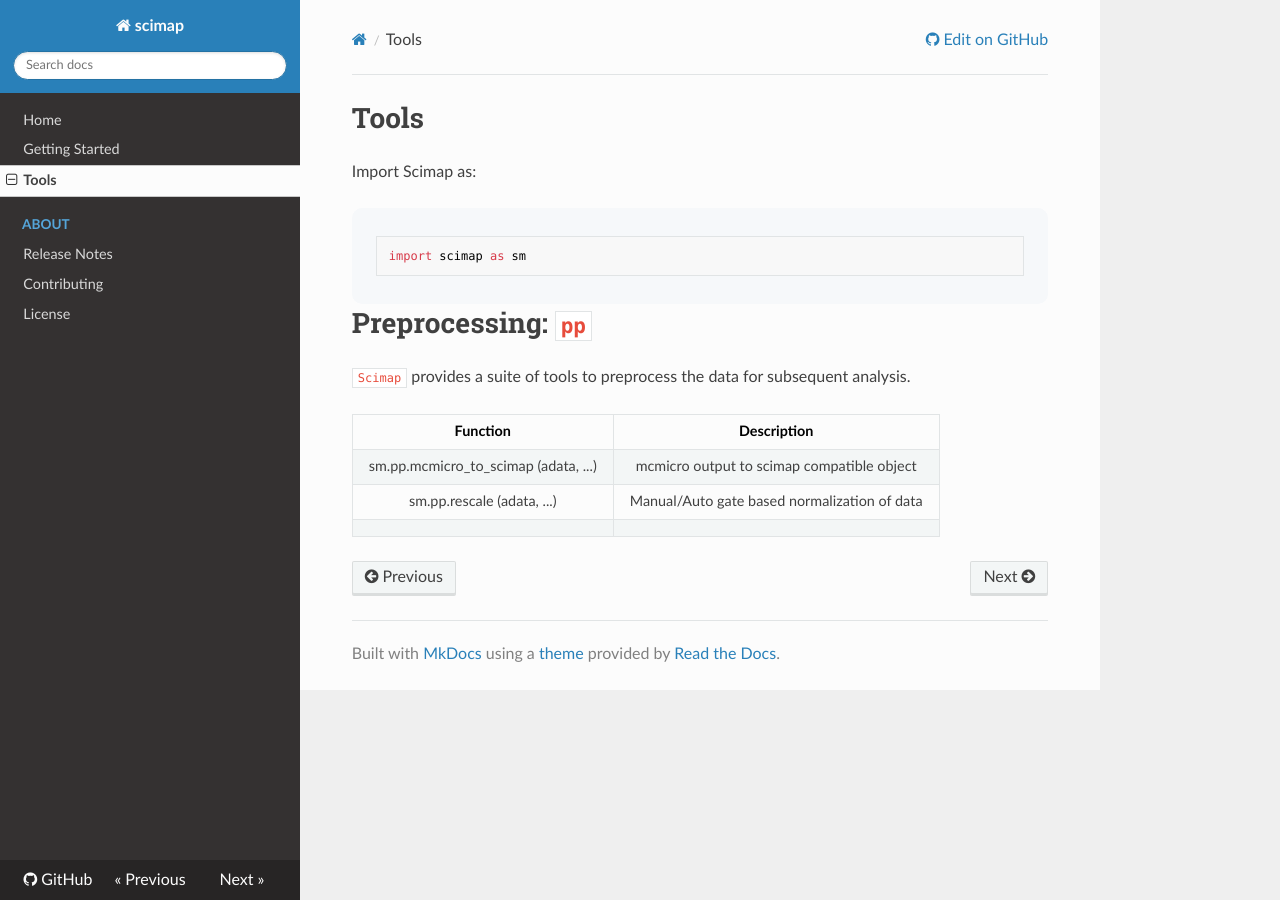
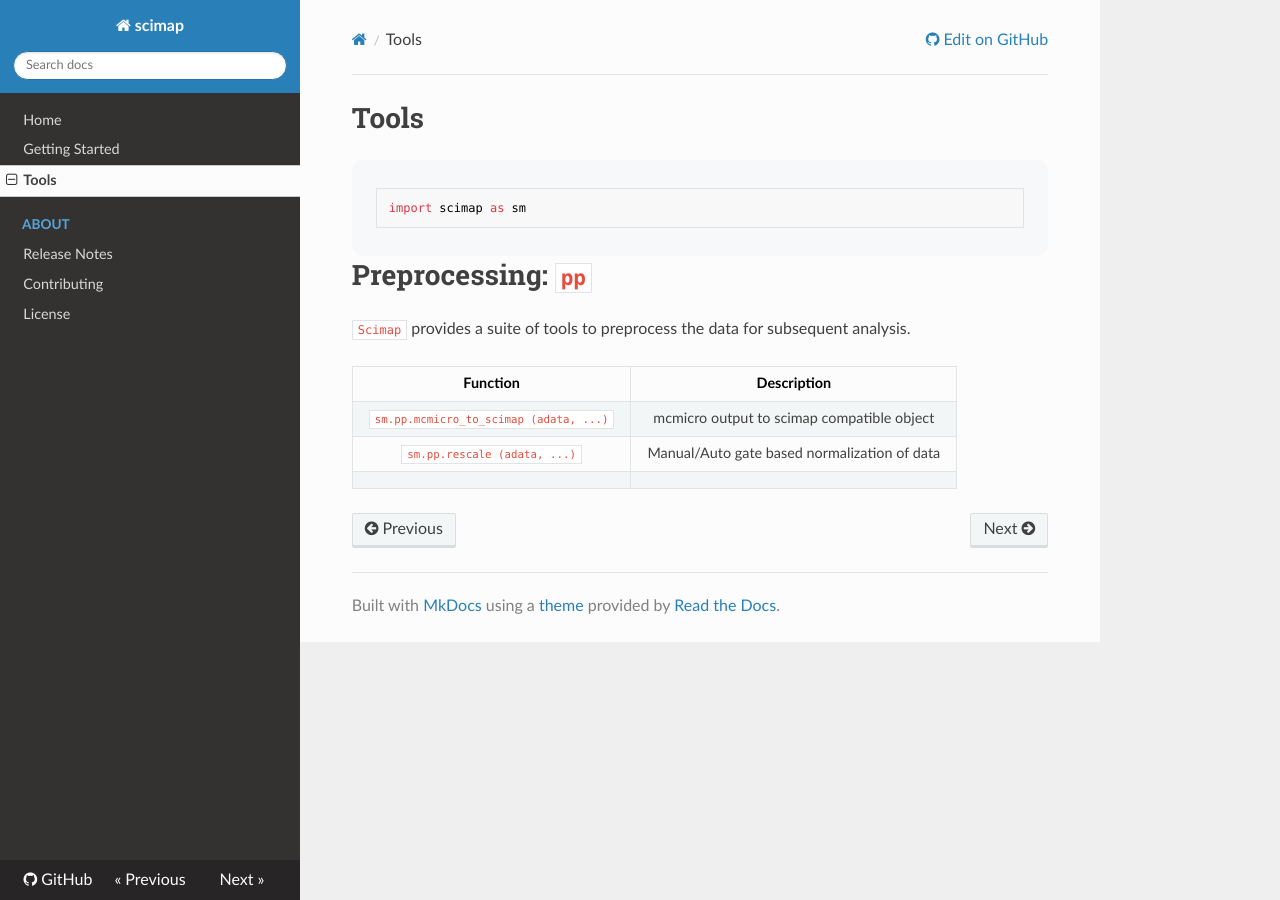
Before and after one commit to labsyspharm/scimap, an MkDocs documentation site: the page built from docs/tools.md, in a window 1280 px wide. Built offline with MkDocs 1.6.1, drawn with Linux system fonts in a browser that asks for light colours; nearby versions of some CDN libraries.

Commit message:
update table

````diff
--- a/docs/tools.md
+++ b/docs/tools.md
@@ -1,6 +1,5 @@
 # Tools
 
-Import Scimap as:
 
 ``` python
 import scimap as sm
@@ -12,6 +11,6 @@ import scimap as sm
 
 |               Function               	|                  Description                 	|
 |:------------------------------------:	|:--------------------------------------------:	|
-| sm.pp.mcmicro_to_scimap (adata, ...) 	| mcmicro output to scimap compatible object   	|
-| sm.pp.rescale (adata, ...)           	| Manual/Auto gate based normalization of data 	|
+| `sm.pp.mcmicro_to_scimap (adata, ...)` 	| mcmicro output to scimap compatible object   	|
+| `sm.pp.rescale (adata, ...)`           	| Manual/Auto gate based normalization of data 	|
 |                                      	|                                              	|
````
